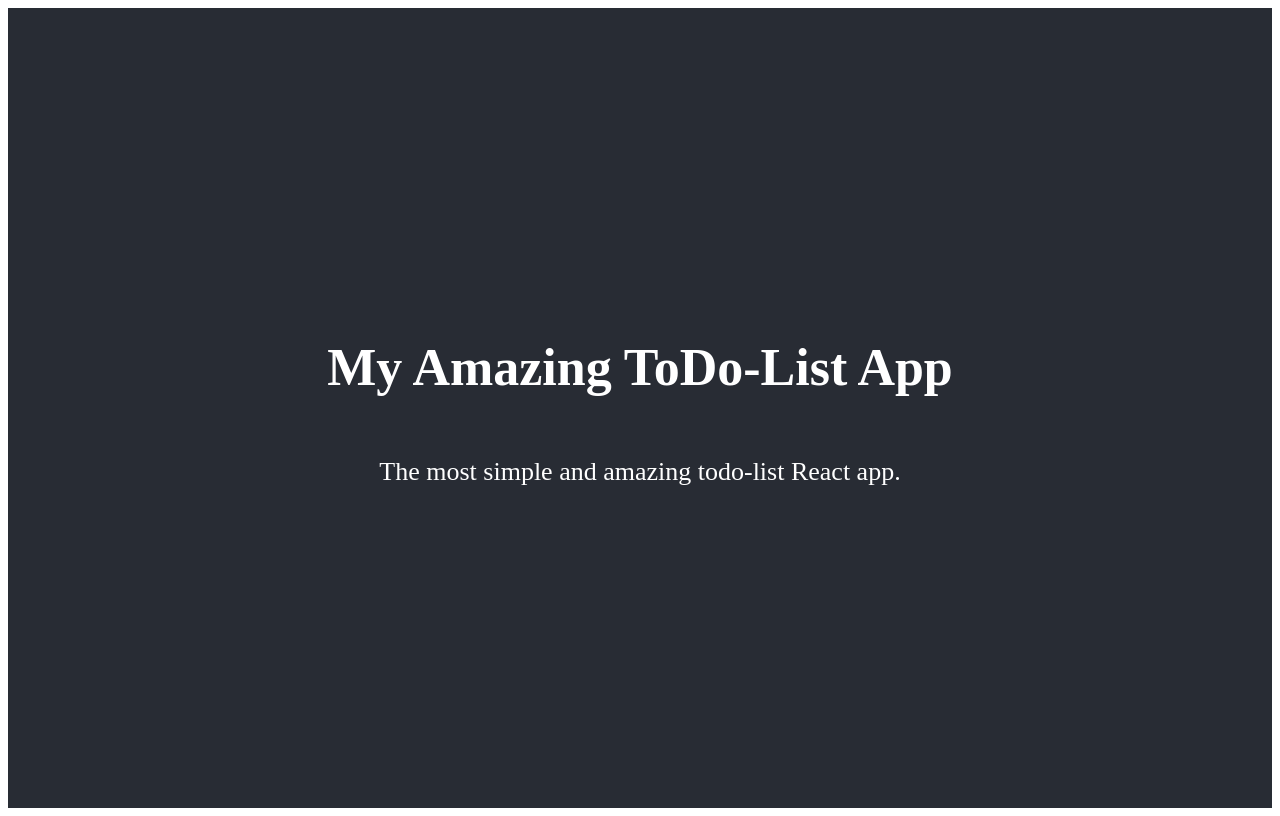
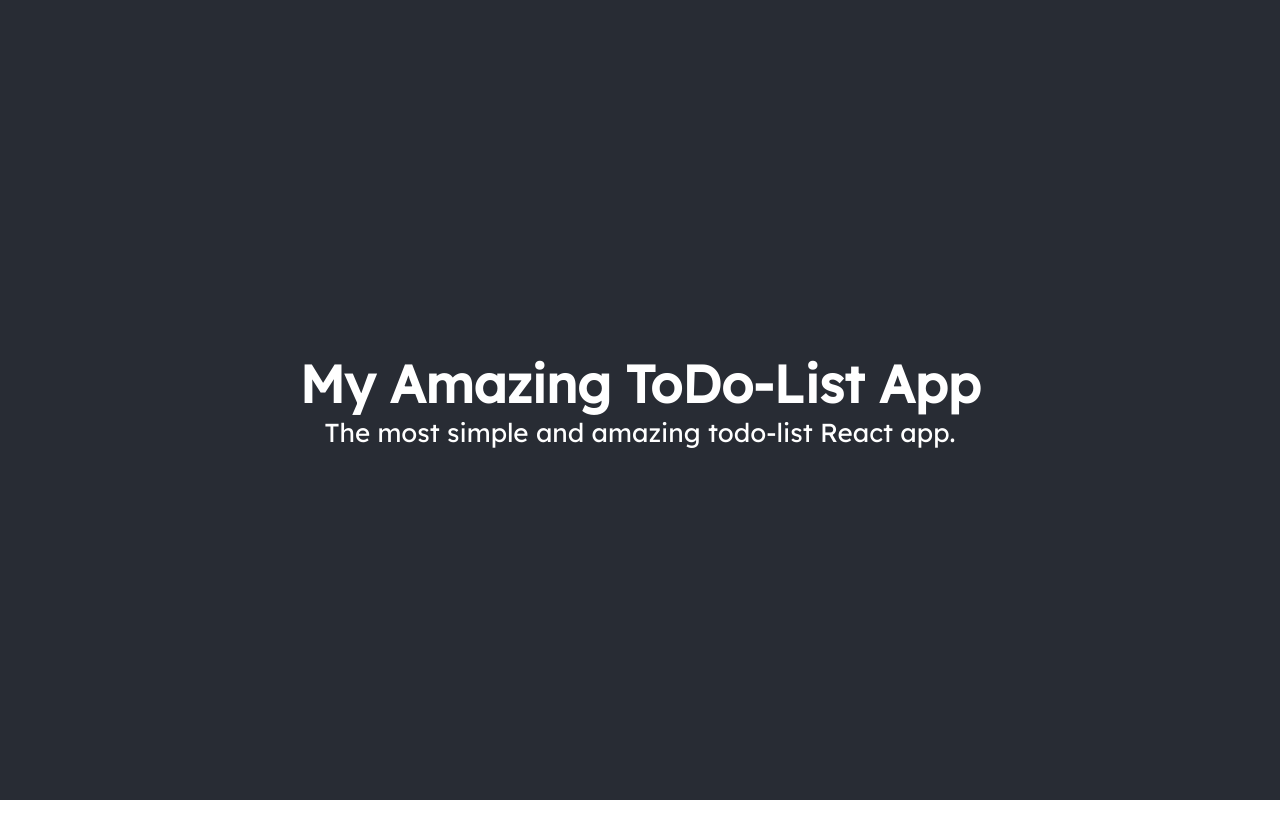
Before and after one commit to geraldmacasaet/FCB-React-AWS, a React app: page / in a window 1280 px wide. Built offline with nearby package versions, Linux system fonts and the light colour scheme.

Commit message:
Integrate Google Fonts API

```diff
--- a/src/index.css
+++ b/src/index.css
@@ -1,3 +1,15 @@
+@import url("https://fonts.googleapis.com/css2?family=Lexend+Deca&display=swap");
+
+* {
+  margin: 0;
+  padding: 0;
+  box-sizing: border-box;
+}
+
+body {
+  font-family: "Lexend Deca", sans-serif;
+}
+
 .app {
   text-align: center;
 }
```
Lines whose indentation alone changed are shown as unchanged.
